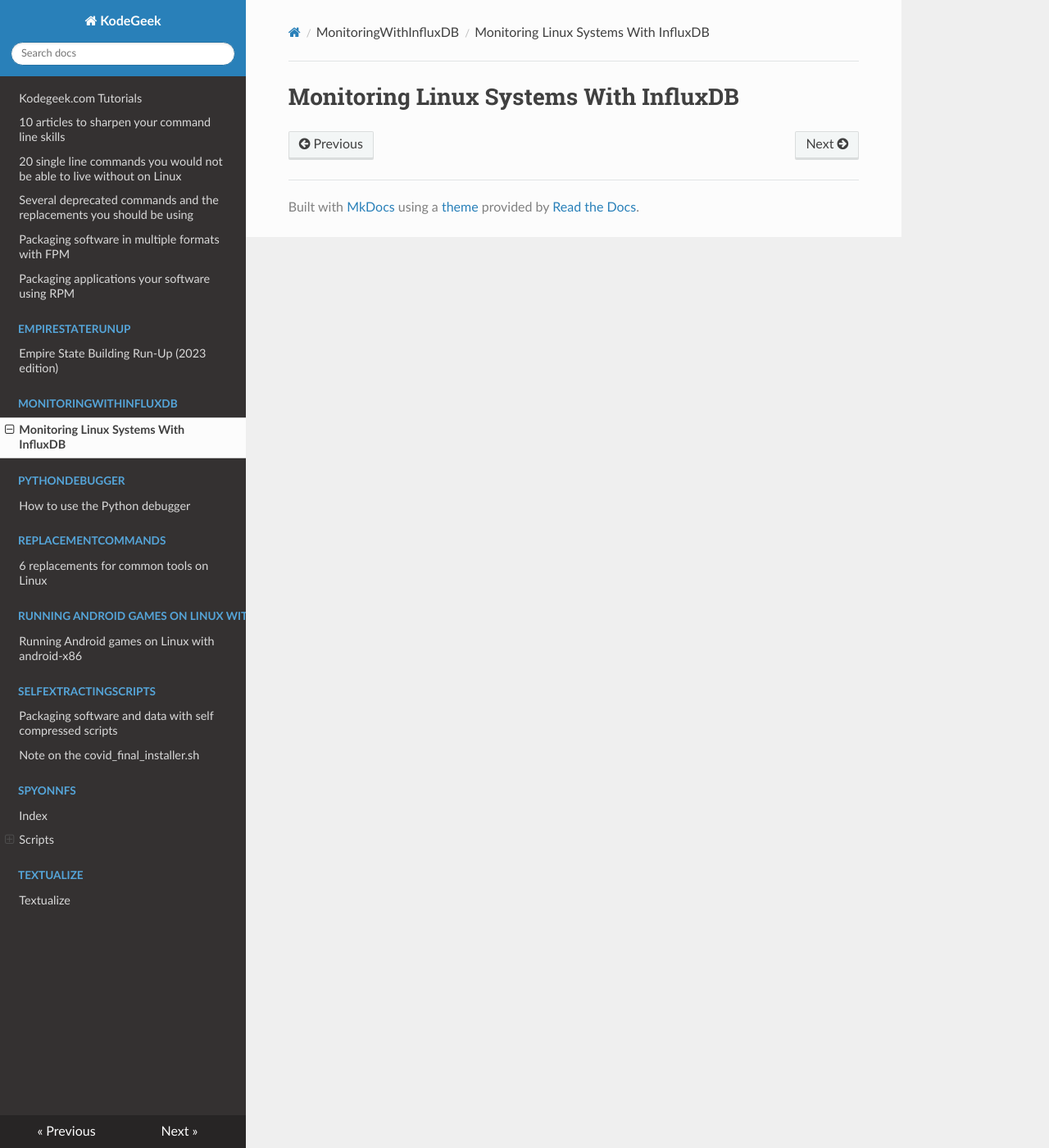
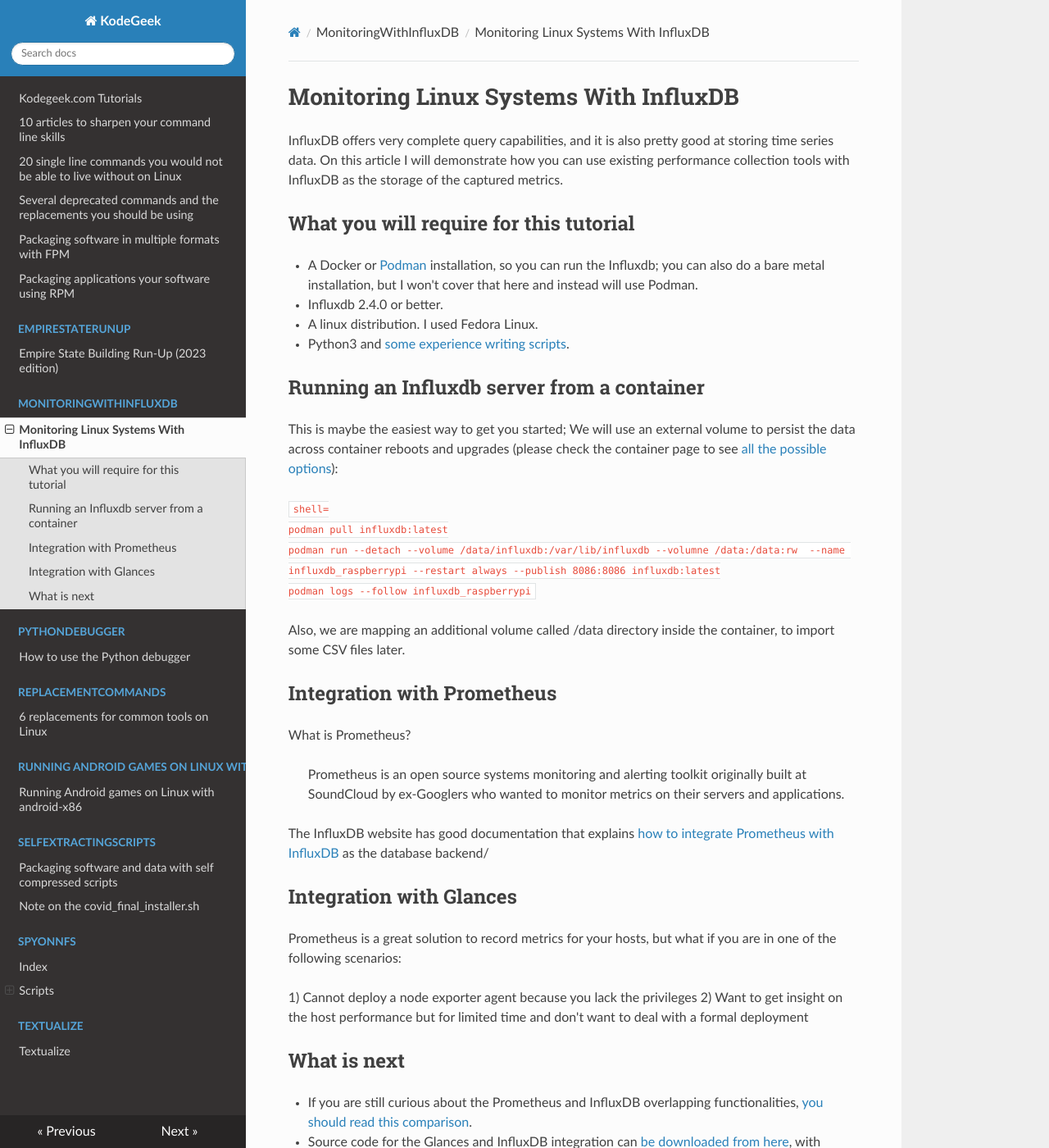
Before and after one commit to josevnz/tutorials, an MkDocs documentation site: the page built from docs/MonitoringWithInfluxDB/README.md, in a window 1280 px wide and 1400 px high. Shown: the whole window at 82% size. Built offline with MkDocs 1.6.1, drawn with Linux system fonts in a browser that asks for light colours; nearby versions of some CDN libraries.

Commit message:
Updated new tutorial and .gitignore

````diff
--- a/docs/MonitoringWithInfluxDB/README.md
+++ b/docs/MonitoringWithInfluxDB/README.md
@@ -1 +1,48 @@
 # Monitoring Linux Systems With InfluxDB
+
+InfluxDB offers very complete query capabilities, and it is also pretty good at storing time series data. On this article
+I will demonstrate how you can use existing performance collection tools with InfluxDB as the storage of the captured metrics.
+
+## What you will require for this tutorial
+
+* A Docker or [Podman](https://podman.io/) installation, so you can run the Influxdb; you can also do a bare metal installation, but I won't cover that here and instead will use Podman.
+* Influxdb 2.4.0 or better.
+* A linux distribution. I used Fedora Linux.
+* Python3 and [some experience writing scripts](https://www.redhat.com/sysadmin/python-scripting-intro).
+
+## Running an Influxdb server from a container
+
+This is maybe the easiest way to get you started; We will use an external volume to persist the data across container reboots and upgrades (please check the container page to see [all the possible options](https://hub.docker.com/_/influxdb)):
+
+```shell=
+podman pull influxdb:latest
+podman run --detach --volume /data/influxdb:/var/lib/influxdb --volumne /data:/data:rw  --name influxdb_raspberrypi --restart always --publish 8086:8086 influxdb:latest
+podman logs --follow influxdb_raspberrypi
+```
+
+Also, we are mapping an additional volume called /data directory inside the container, to import some CSV files later.
+
+
+## Integration with Prometheus
+
+What is Prometheus?
+
+> Prometheus is an open source systems monitoring and alerting toolkit originally built at SoundCloud by ex-Googlers who wanted to monitor metrics on their servers and applications.
+
+The InfluxDB website has good documentation that explains [how to integrate Prometheus with InfluxDB](https://www.influxdata.com/integration/prometheus-monitoring-tool/) as the database backend/
+
+
+
+## Integration with Glances
+
+Prometheus is a great solution to record metrics for your hosts, but what if you are in one of the following scenarios:
+
+1) Cannot deploy a node exporter agent because you lack the privileges
+2) Want to get insight on the host performance but for limited time and don't want to deal with a formal deployment
+
+
+
+## What is next
+
+* If you are still curious about the Prometheus and InfluxDB overlapping functionalities, [you should read this comparison](https://prometheus.io/docs/introduction/comparison/).
+* Source code for the Glances and InfluxDB integration can [be downloaded from here](https://github.com/josevnz/GlancesAndInfluxDB), with examples.
````
Also changed, not shown: 1 other file.
